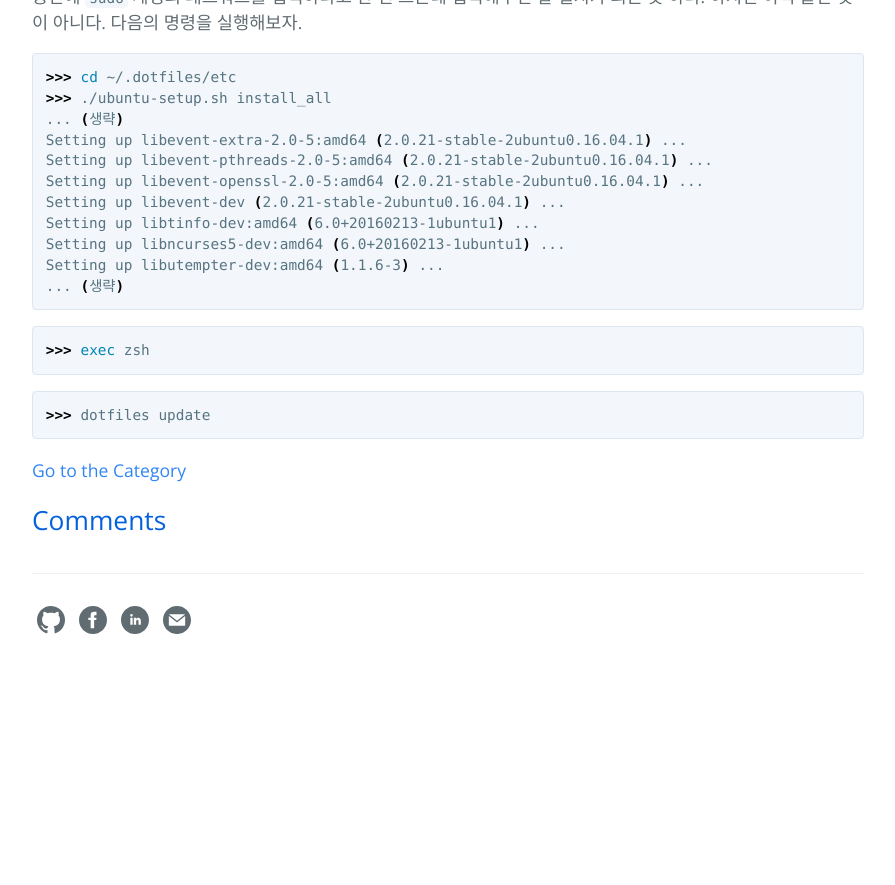
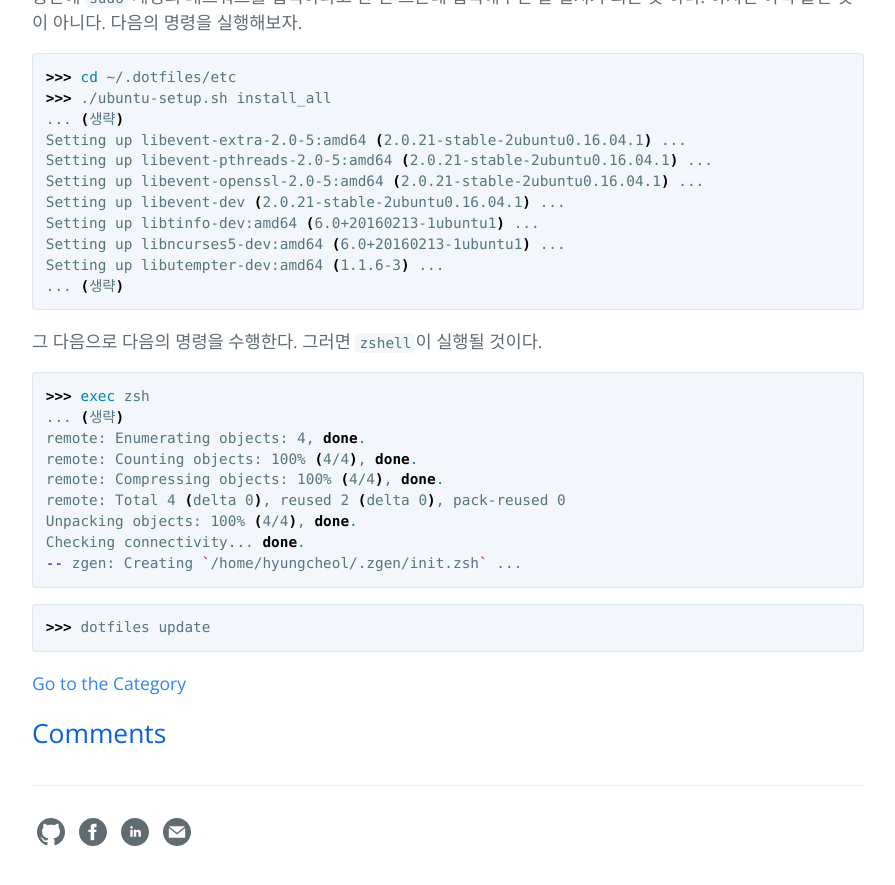
Before and after one commit to hcnoh/hcnoh.github.io, a Jekyll site: the page built from _posts/2018-10-05-development-environment-setting.md, in a window 1280 px wide and 900 px high, scrolled down 8718 px. Shown: the top 885 px of the window, without its empty margins (192-1087 px from the left). Built offline with Jekyll 4.4.1, drawn with Linux system fonts in a browser that asks for light colours; comment, search, counter and statistics services are not loaded; before the commit the page ends 9406 px from its top, so only the background shows below that.

Commit message:
Update 2018-10-05-development-environment-setting.md

````diff
--- a/_posts/2018-10-05-development-environment-setting.md
+++ b/_posts/2018-10-05-development-environment-setting.md
@@ -419,9 +419,21 @@ Setting up libutempter-dev:amd64 (1.1.6-3) ...
 ... (생략)
 ```
 
+그 다음으로 다음의 명령을 수행한다. 그러면 `zshell`이 실행될 것이다.
+
 ```bash
 >>> exec zsh
+... (생략)
+remote: Enumerating objects: 4, done.
+remote: Counting objects: 100% (4/4), done.
+remote: Compressing objects: 100% (4/4), done.
+remote: Total 4 (delta 0), reused 2 (delta 0), pack-reused 0
+Unpacking objects: 100% (4/4), done.
+Checking connectivity... done.
+-- zgen: Creating `/home/hyungcheol/.zgen/init.zsh` ...
 ```
+
+
 
 ```bash
 >>> dotfiles update
````
